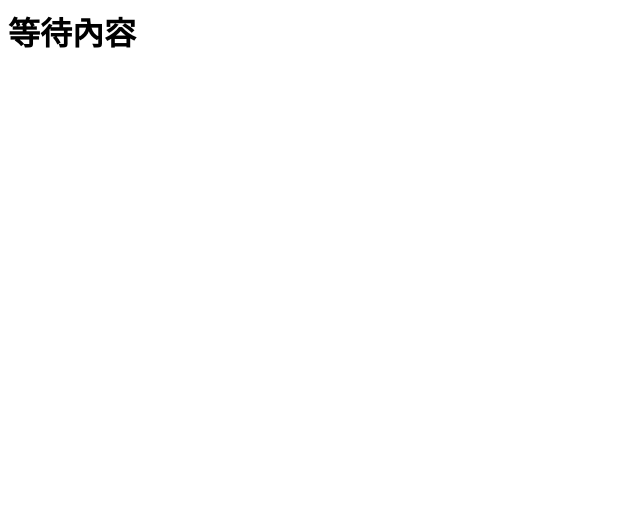
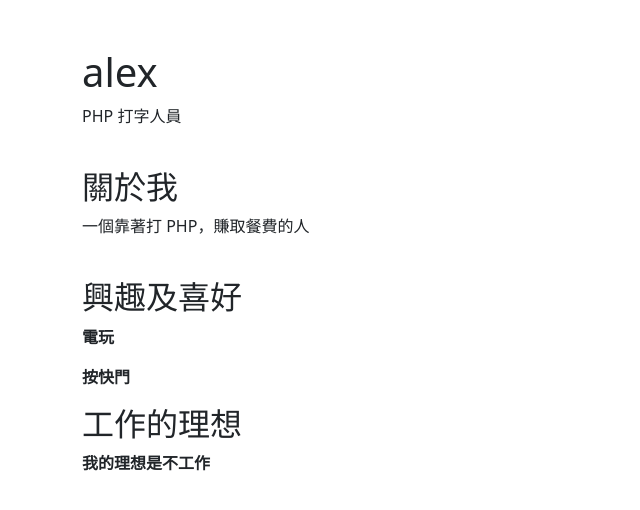
Before and after one commit to alexhu422/alexhu422.github.io, a plain HTML site: page index.html in a window 1280 px wide. Shown: the whole page, without its empty margins (0-640 px from the left). Drawn offline with nearby package versions, Linux system fonts and the light colour scheme.

Commit message:
Update index.html

```diff
--- a/index.html
+++ b/index.html
@@ -1,11 +1,47 @@
-<html>
-  <head>
-    <meta charset="utf-8">
-    <script async src="https://pagead2.googlesyndication.com/pagead/js/adsbygoogle.js?client=ca-pub-8794942940807367"
-     crossorigin="anonymous"></script>
-    <title>GitHub Page</title>
-  </head>
-  <body>
-    <h1>等待內容</h1>
-  </body>
+<!DOCTYPE html>
+<html lang="h-Hant-TW">
+<head>
+  <meta charset="UTF-8">
+  <meta name="viewport" content="width=device-width, initial-scale=1.0">
+  <title>個人履歷</title>
+  <!-- Bootstrap CSS -->
+  <link href="https://cdn.jsdelivr.net/npm/bootstrap@5.3.0/dist/css/bootstrap.min.css" rel="stylesheet">
+  <!-- 自訂 CSS -->
+  <style>
+    /* 在這裡可以加入自己的自訂樣式 */
+    /* 例如：body { font-family: Arial, sans-serif; } */
+  </style>
+</head>
+<body>
+  <div class="container mt-5">
+    <div class="row">
+      <div class="col-md-6">
+        <h1>alex</h1>
+        <p>PHP 打字人員</p>
+      </div>
+      <div class="col-md-6">
+       </div>
+    </div>
+    <div class="row mt-4">
+      <div class="col-md-12">
+        <h2>關於我</h2>
+        <p>一個靠著打 PHP，賺取餐費的人</p>
+      </div>
+    </div>
+    <div class="row mt-4">
+      <div class="col-md-6">
+        <h2>興趣及喜好</h2>
+        <p><strong>電玩</p>
+        <p><strong>按快門</p>
+      </div>
+      <div class="col-md-6">
+        <h2>工作的理想</h2>
+        <p><strong>我的理想是不工作</p>
+      </div>
+    </div>
+  </div>
+
+  <!-- Bootstrap Bundle with Popper -->
+  <script src="https://cdn.jsdelivr.net/npm/bootstrap@5.3.0/dist/js/bootstrap.bundle.min.js"></script>
+</body>
 </html>
```
